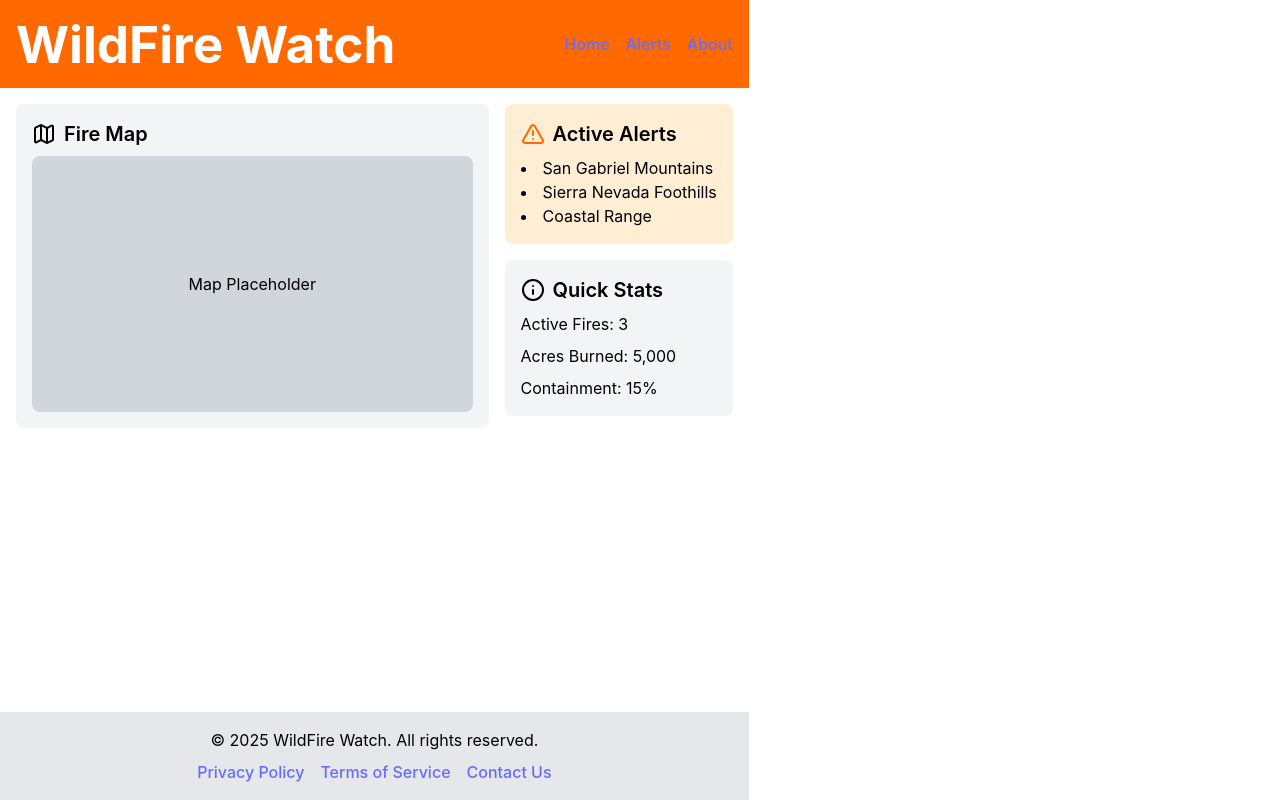
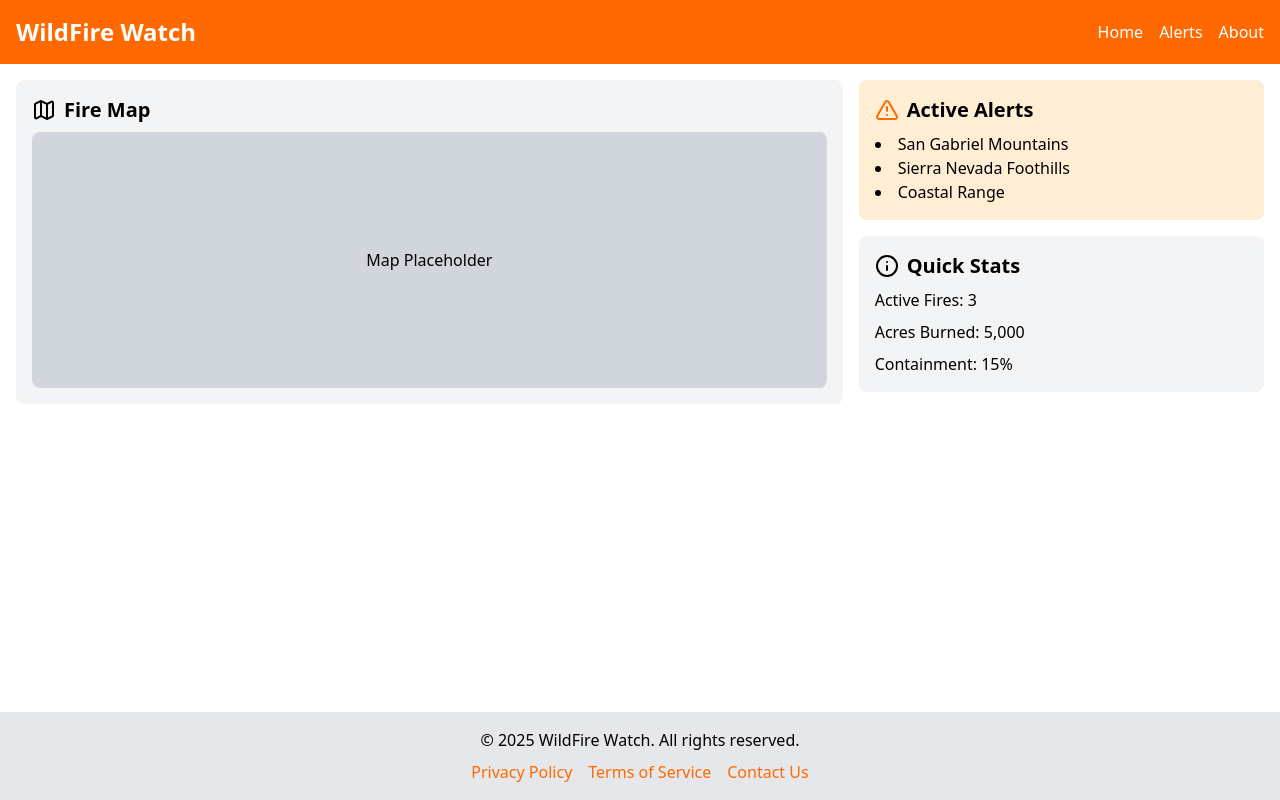
Before and after one commit to Smit2553/bulbasaur, a React (Vite) app in the folder client/: page / in a window 1280 px wide. Built offline with nearby package versions, Linux system fonts and the light colour scheme.

Commit message:
remove pre-css

```diff
--- a/client/src/index.css
+++ b/client/src/index.css
@@ -1,70 +1,4 @@
 @import "tailwindcss";
 
 :root {
-  font-family: Inter, system-ui, Avenir, Helvetica, Arial, sans-serif;
-  line-height: 1.5;
-  font-weight: 400;
-
-  color-scheme: light dark;
-  color: rgba(255, 255, 255, 0.87);
-  background-color: #242424;
-
-  font-synthesis: none;
-  text-rendering: optimizeLegibility;
-  -webkit-font-smoothing: antialiased;
-  -moz-osx-font-smoothing: grayscale;
 }
-
-a {
-  font-weight: 500;
-  color: #646cff;
-  text-decoration: inherit;
-}
-a:hover {
-  color: #535bf2;
-}
-
-body {
-  margin: 0;
-  display: flex;
-  place-items: center;
-  min-width: 320px;
-  min-height: 100vh;
-}
-
-h1 {
-  font-size: 3.2em;
-  line-height: 1.1;
-}
-
-button {
-  border-radius: 8px;
-  border: 1px solid transparent;
-  padding: 0.6em 1.2em;
-  font-size: 1em;
-  font-weight: 500;
-  font-family: inherit;
-  background-color: #1a1a1a;
-  cursor: pointer;
-  transition: border-color 0.25s;
-}
-button:hover {
-  border-color: #646cff;
-}
-button:focus,
-button:focus-visible {
-  outline: 4px auto -webkit-focus-ring-color;
-}
-
-@media (prefers-color-scheme: light) {
-  :root {
-    color: #213547;
-    background-color: #ffffff;
-  }
-  a:hover {
-    color: #747bff;
-  }
-  button {
-    background-color: #f9f9f9;
-  }
-}
```
